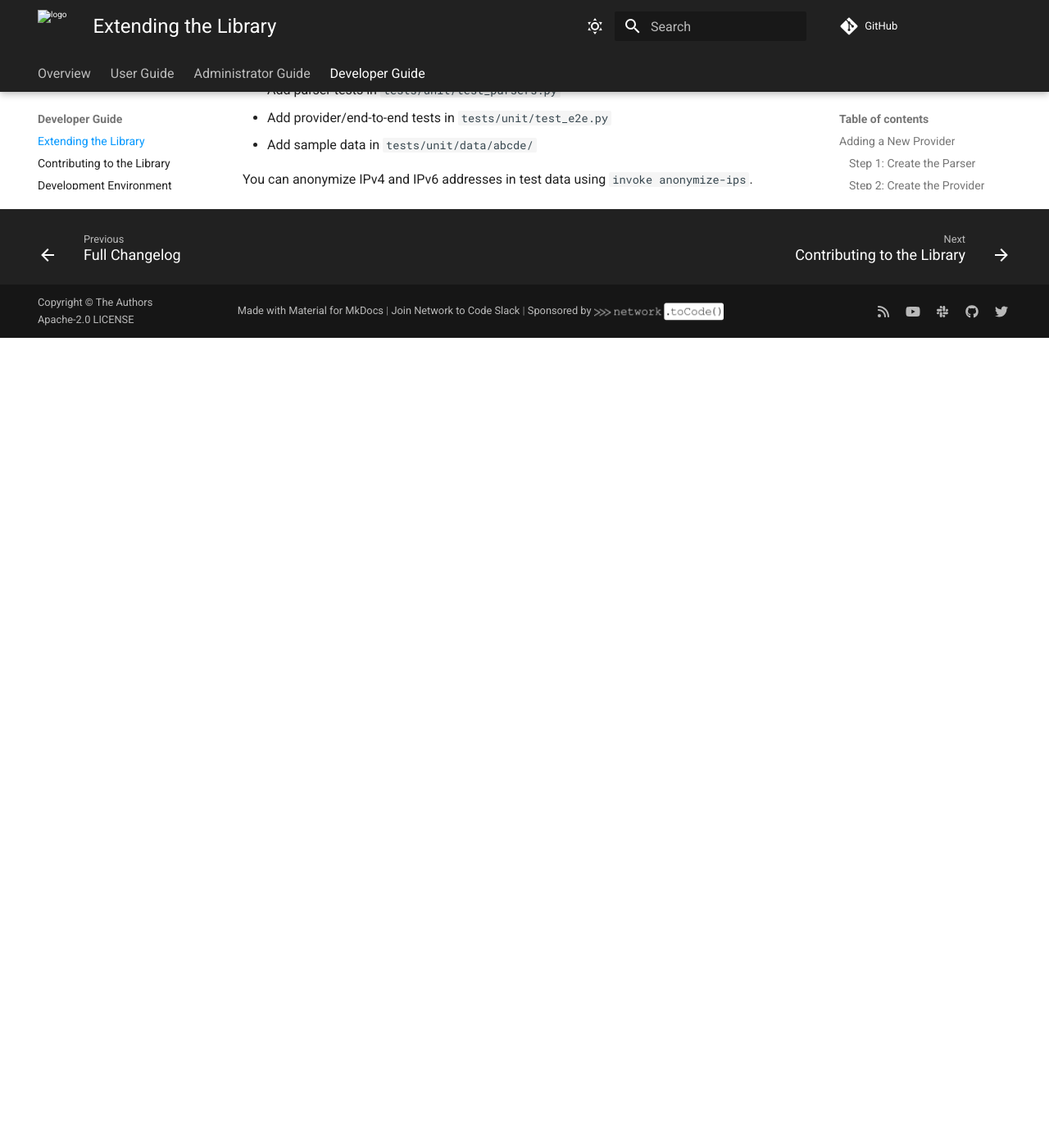
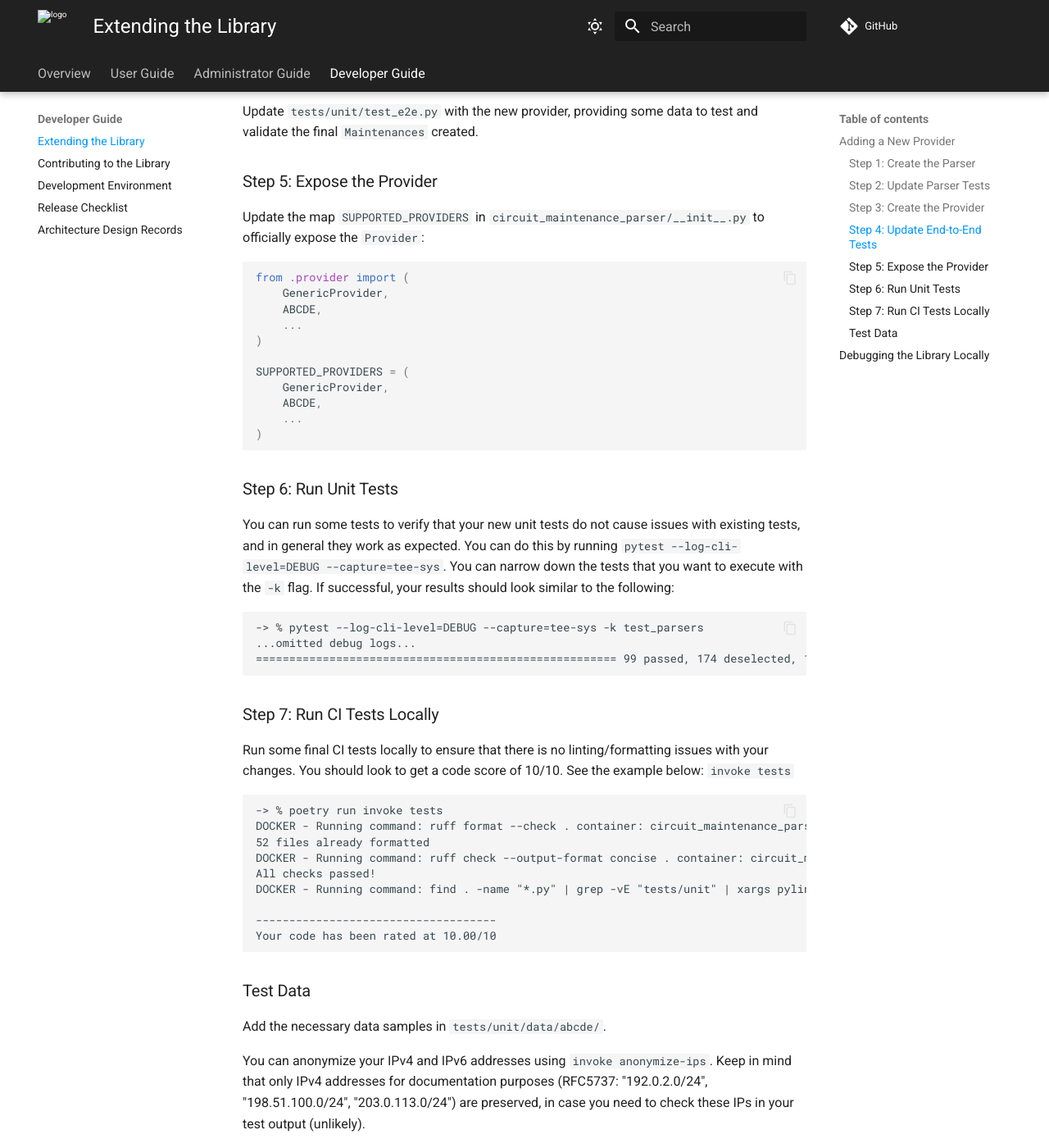
Before and after one commit to networktocode/circuit-maintenance-parser, an MkDocs documentation site: the page built from docs/dev/extending.md, in a window 1280 px wide and 1400 px high, scrolled down 1535 px. Shown: the whole window at 82% size. Built offline with MkDocs 1.6.1 and Material for MkDocs 9.7.7, drawn with Linux system fonts in a browser that asks for light colours; comment, search, counter and statistics services are not loaded; before the commit the page ends 1947 px from its top, so only the background shows below that; some of the changed text lies outside the part shown.

Commit message:
Add local development, provider checklist, and debugging docs
Restore detailed content from original README into the developer
documentation: full 7-step provider checklist with test examples,
local debugging guide, and local dev requirements with
INVOKE_PARSER_LOCAL note.

````diff
--- a/docs/dev/extending.md
+++ b/docs/dev/extending.md
@@ -8,7 +8,7 @@
 
 ### Step 1: Create the Parser
 
-Create a new file `circuit_maintenance_parser/parsers/abcde.py` with your custom parser(s):
+Create a new file `circuit_maintenance_parser/parsers/abcde.py` with your custom parser(s). This file will contain all the custom parsers needed for the provider and will import the base classes for each parser type from `circuit_maintenance_parser.parser`:
 
 ```python
 from typing import Dict
@@ -30,9 +30,17 @@
         ...
 ```
 
-### Step 2: Create the Provider
+### Step 2: Update Parser Tests
 
-Define a new class in `circuit_maintenance_parser/provider.py`:
+Update `tests/unit/test_parsers.py` with the new parsers, providing some data to test and validate the extracted data.
+
+### Step 3: Create the Provider
+
+Define a new `Provider` by creating a new class in `circuit_maintenance_parser/provider.py`. This class inherits from `GenericProvider` and only needs to define two attributes:
+
+- `_processors`: a list of `Processor` instances that use several data `Parsers`. You can reuse generic `Processors` or create custom ones. If creating a custom one, place it in the `processors` folder.
+    - The `Provider` also supports the definition of a `_include_filter` and a `_exclude_filter` to limit the notifications that are actually processed, avoiding false positive errors for notifications that are not relevant.
+- `_default_organizer`: a default helper to fill the `organizer` attribute in the `Maintenance` if the information is not part of the original notification.
 
 ```python
 class ABCDE(GenericProvider):
@@ -42,11 +50,13 @@
     _default_organizer = "noc@abcde.com"
 ```
 
-The `_processors` attribute is a list of `Processor` instances that use several data `Parsers`. The `_default_organizer` fills the `organizer` attribute if missing from the notification.
+### Step 4: Update End-to-End Tests
 
-### Step 3: Expose the Provider
+Update `tests/unit/test_e2e.py` with the new provider, providing some data to test and validate the final `Maintenances` created.
 
-Update `circuit_maintenance_parser/__init__.py`:
+### Step 5: Expose the Provider
+
+Update the map `SUPPORTED_PROVIDERS` in `circuit_maintenance_parser/__init__.py` to officially expose the `Provider`:
 
 ```python
 from .provider import (
@@ -62,10 +72,69 @@
 )
 ```
 
-### Step 4: Add Tests
+### Step 6: Run Unit Tests
 
-- Add parser tests in `tests/unit/test_parsers.py`
-- Add provider/end-to-end tests in `tests/unit/test_e2e.py`
-- Add sample data in `tests/unit/data/abcde/`
+You can run some tests to verify that your new unit tests do not cause issues with existing tests, and in general they work as expected. You can do this by running `pytest --log-cli-level=DEBUG --capture=tee-sys`. You can narrow down the tests that you want to execute with the `-k` flag. If successful, your results should look similar to the following:
 
-You can anonymize IPv4 and IPv6 addresses in test data using `invoke anonymize-ips`.
+```
+-> % pytest --log-cli-level=DEBUG --capture=tee-sys -k test_parsers
+...omitted debug logs...
+====================================================== 99 passed, 174 deselected, 17 warnings in 10.35s ======================================================
+```
+
+### Step 7: Run CI Tests Locally
+
+Run some final CI tests locally to ensure that there is no linting/formatting issues with your changes. You should look to get a code score of 10/10. See the example below: `invoke tests`
+
+```
+-> % poetry run invoke tests
+DOCKER - Running command: ruff format --check . container: circuit_maintenance_parser:latest
+52 files already formatted
+DOCKER - Running command: ruff check --output-format concise . container: circuit_maintenance_parser:latest
+All checks passed!
+DOCKER - Running command: find . -name "*.py" | grep -vE "tests/unit" | xargs pylint container: circuit_maintenance_parser:latest
+
+------------------------------------
+Your code has been rated at 10.00/10
+```
+
+### Test Data
+
+Add the necessary data samples in `tests/unit/data/abcde/`.
+
+You can anonymize your IPv4 and IPv6 addresses using `invoke anonymize-ips`. Keep in mind that only IPv4 addresses for documentation purposes (RFC5737: "192.0.2.0/24", "198.51.100.0/24", "203.0.113.0/24") are preserved, in case you need to check these IPs in your test output (unlikely).
+
+## Debugging the Library Locally
+
+1. `poetry install` updates the library and its dependencies locally.
+2. `circuit-maintenance-parser` is now built with your recent local changes.
+
+If you were to add loggers or debuggers to one of the classes:
+
+```python
+class HtmlParserZayo1(Html):
+    def parse_bs(self, btags: ResultSet, data: dict):
+        """Parse B tag."""
+        raise Exception('Debugging exception')
+```
+
+After running `poetry install`:
+
+```
+-> % circuit-maintenance-parser --data-file ~/Downloads/zayo.eml --data-type email --provider-type zayo
+Provider processing failed: Failed creating Maintenance notification for Zayo.
+Details:
+- Processor CombinedProcessor from Zayo failed due to: Debugging exception
+```
+
+> Note: `invoke build` will result in an error due to no Dockerfile. This is expected as the library runs simple pytest testing without a container.
+
+```
+-> % invoke build
+Building image circuit-maintenance-parser:2.2.2-py3.8
+#1 [internal] load build definition from Dockerfile
+#1 transferring dockerfile: 2B done
+#1 DONE 0.0s
+WARNING: failed to get git remote url: fatal: No remote configured to list refs from.
+ERROR: failed to solve: rpc error: code = Unknown desc = failed to solve with frontend dockerfile.v0: failed to read dockerfile: open /var/lib/docker/tmp/buildkit-mount1243547759/Dockerfile: no such file or directory
+```
````
Also changed, not shown: docs/dev/dev_environment.md (+10 -0 lines).
